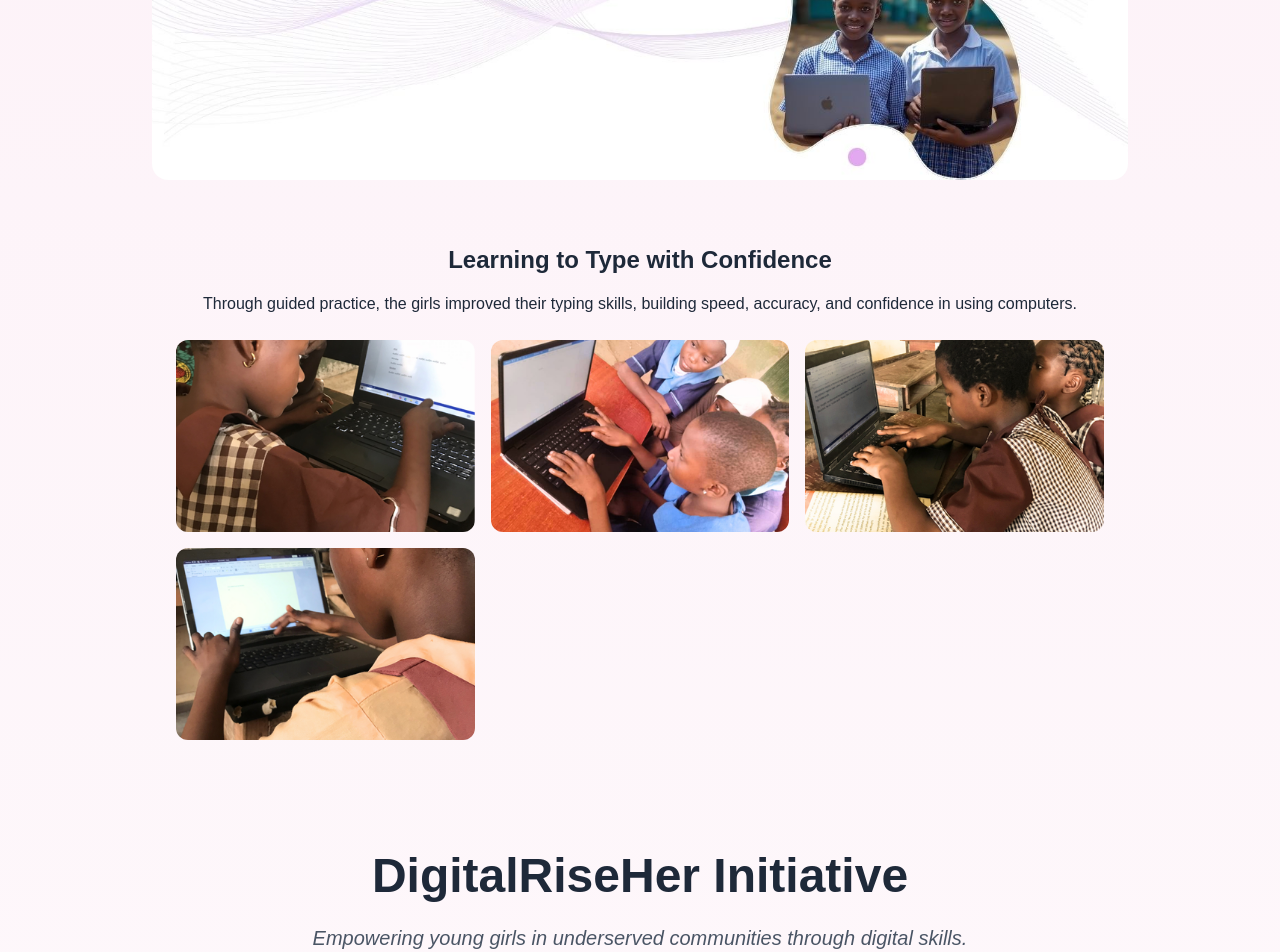
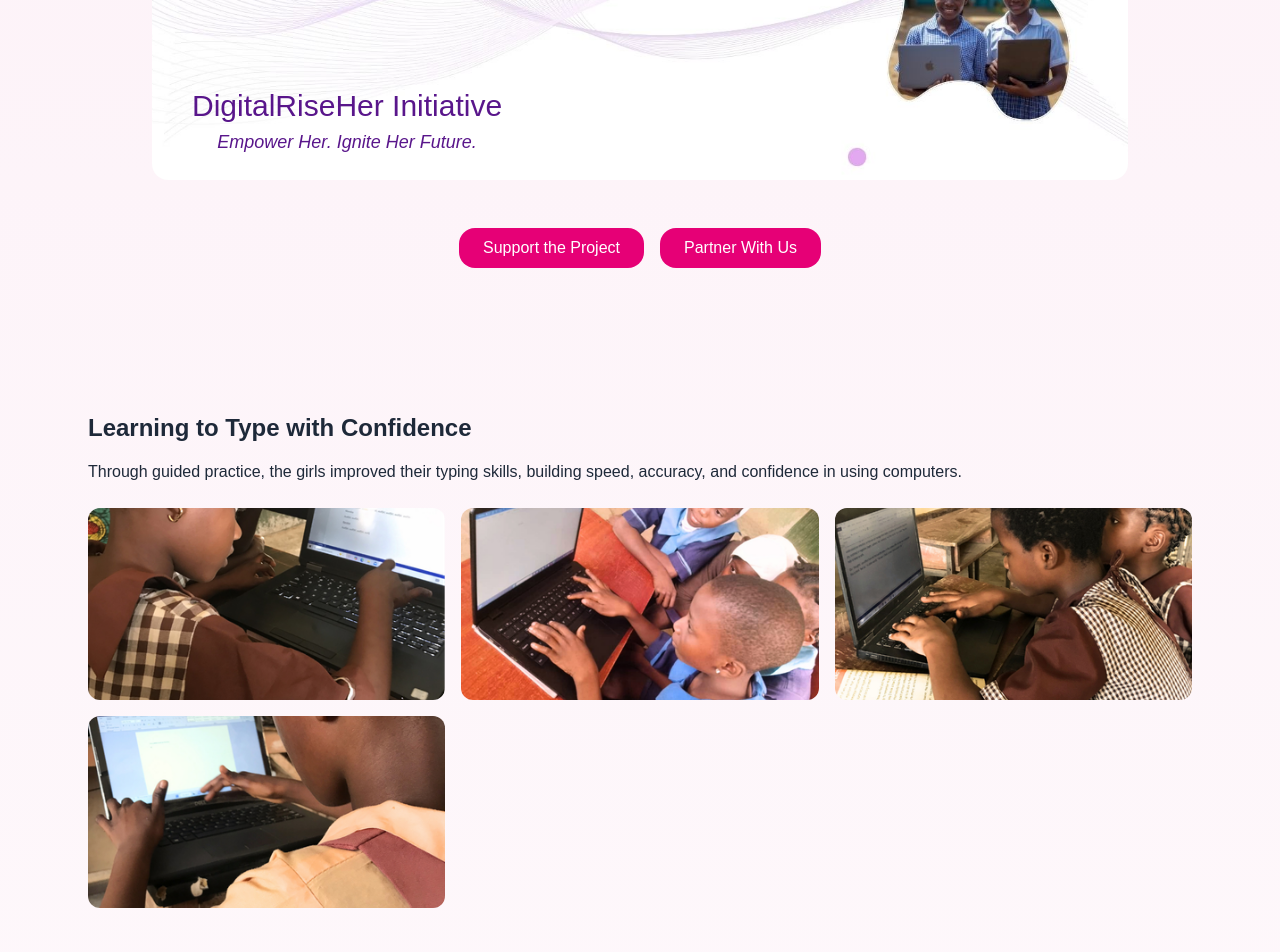
Before and after one commit to onaolapovictoria797-del/digitalriseher, a Next.js app: page / in a window 1280 px wide. Shown: the part 320-1272 px from the top of the page. Built offline with nearby package versions, Linux system fonts and the light colour scheme.

Commit message:
Updated hero section, tagline, layout and images

```diff
--- a/app/page.tsx
+++ b/app/page.tsx
@@ -22,7 +22,9 @@ export default function DigitalRiseHerWebsite() {
     <div className="min-h-screen bg-gradient-to-b from-pink-50 to-white text-gray-800">
     {/* Hero */}
 <section className="px-6 py-20 text-center max-w-5xl mx-auto">
- <div className="mb-12">
+  <div className="mb-12 relative">
+
+    {/* Hero Image */}
     <Image
       src="/hero.jpg"
       alt="Empowering girls through digital skills – DigitalRiseHer"
@@ -31,6 +33,41 @@ export default function DigitalRiseHerWebsite() {
       className="w-full rounded-2xl object-contain sm:object-cover sm:h-[380px] md:h-[420px]"
       priority
     />
+
+    {/* Overlay */}
+
+
+
+    {/* Content on Image */}
+    <div className="absolute bottom-6 left-6 px-4">
+      <div className="text-center text-purple-900">
+
+
+
+
+        {/* Text */}
+        <div>
+          <h1 className="text-xl md:text-3xl font-bold-text">
+            DigitalRiseHer Initiative
+          </h1>
+          <p className="text-sm md:text-lg italic mt-1">
+            Empower Her. Ignite Her Future.
+          </p>
+        </div>
+
+      </div>
+    </div>
+
+  </div>
+
+  {/* Buttons */}
+  <div className="flex flex-col sm:flex-row justify-center gap-4 mt-8">
+    <Button>Support the Project</Button>
+    <Button>Partner With Us</Button>
+  </div>
+</section>
+
+{/* Typing Section */}
 <section className="px-6 py-16 max-w-6xl mx-auto">
   <h2 className="text-2xl font-semibold mb-4">
     Learning to Type with Confidence
@@ -45,42 +82,18 @@ export default function DigitalRiseHerWebsite() {
     <Image src="/typing1.png" alt="Girls typing" width={400} height={300} className="rounded-xl object-cover w-full h-48" />
     <Image src="/typing2.png" alt="Typing training" width={400} height={300} className="rounded-xl object-cover w-full h-48" />
     <Image src="/typing3.png" alt="Students practicing typing" width={400} height={300} className="rounded-xl object-cover w-full h-48" />
-<Image src="/typing4.png" alt="A girl in Papalanto High School Jnr practicing" width={400} height={300} className="rounded-xl object-cover w-full h-48" />
+    <Image src="/typing4.png" alt="Students practicing typing" width={400} height={300} className="rounded-xl object-cover w-full h-48" />
   </div>
 </section>
-</div>
 
 
 
 
-        <motion.h1
-          initial={{ opacity: 0, y: 20 }}
-          animate={{ opacity: 1, y: 0 }}
-          transition={{ duration: 0.6 }}
-          className="text-3xl sm:text-4xl md:text-5xl font-bold mb-6"
-
-        >
-          DigitalRiseHer Initiative
-        </motion.h1>
-
-<motion.p
-  initial={{ opacity: 0, y: 20 }}
-  animate={{ opacity: 1, y: 0 }}
-  transition={{ duration: 0.8 }}
-  className="text-lg md:text-xl italic text-gray-600 max-w-2xl mx-auto mb-10"
->
-  Empowering young girls in underserved communities through digital skills.
-</motion.p>
 
 
 
 
-        <div className="flex flex-col sm:flex-row justify-center gap-4 mt-8">
 
-          <Button>Support the Project</Button>
-          <Button>Partner With Us</Button>
-        </div>
-      </section>
 {/* Donor & Partner Focus */}
 <section className="px-6 py-16 sm:py-20 max-w-6xl mx-auto">
   <h2 className="text-3xl font-bold text-center mb-12">
```
Also changed, not shown: public/hero.jpg. Lines whose indentation alone changed are shown as unchanged.
